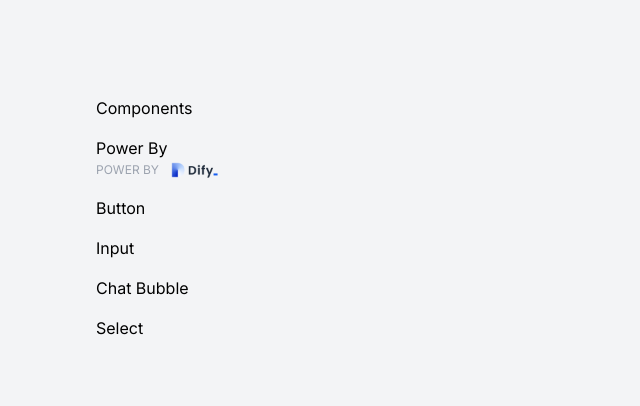
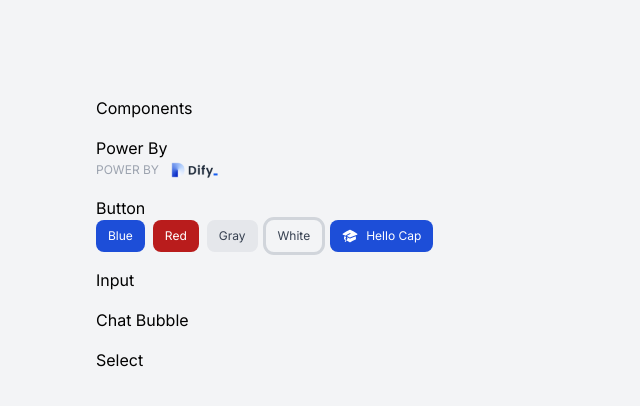
Before and after one commit to langgenius/dify-conversation, a Next.js app: page /components in a window 1280 px wide. Shown: the top 406 px of the page, without its empty margins (0-640 px from the left). Built offline with nearby package versions, Linux system fonts and the light colour scheme.

Commit message:
feat: add buttons

```diff
--- a/app/components/page.tsx
+++ b/app/components/page.tsx
@@ -1,5 +1,7 @@
 import styles from './style.module.css'
 import PowerBy from '@/components/power-by'
+import Button from '@/components/button'
+import AcademicCap from '@heroicons/react/24/solid/AcademicCapIcon'
 const Home = () => {
   return <main className={styles.container}>
     <h1>Components</h1>
@@ -10,6 +12,14 @@ const Home = () => {
 
     <div>
       <h2>Button</h2>
+      <Button text="Blue" type='blue' className='mr-2'/>
+      <Button text="Red" type='red' className='mr-2'/>
+      <Button text="Gray" type='gray' className='mr-2'/>
+      <Button text="White" type='white' className='mr-2'/>
+      <Button text="Blue" type='blue' className='mr-2'>
+        <AcademicCap className="h-4 w-4 text-white mr-2" />
+        Hello Cap
+      </Button>
     </div>
 
     <div>
--- a/components/button/index.tsx
+++ b/components/button/index.tsx
@@ -0,0 +1,34 @@
+import React, { FC, ReactNode } from 'react'
+import cn from 'classnames'
+import styles from './style.module.css'
+interface ButtonProps {
+  text: string
+  type: 'blue' | 'gray' | 'red' | 'white'
+  className?: string
+  onClick?: () => void
+  children?: ReactNode
+}
+
+const Button: FC<ButtonProps> = ({
+    text,
+    children,
+    className,
+    type= 'blue',
+    onClick
+}: ButtonProps) => {
+  return <button
+    onClick={onClick}
+    className={cn(
+      className && className,
+      styles.button,
+      type === 'blue' && styles.blue,
+      type === 'gray' && styles.gray,
+      type === 'red' && styles.red,
+      type === 'white' && styles.white,
+    )}
+  >
+    {children || text}
+  </button>
+}
+
+export default Button
--- /dev/null
+++ b/components/button/style.module.css
@@ -0,0 +1,15 @@
+.button {
+  @apply inline-flex text-xs py-2 px-3 rounded-lg align-middle;
+}
+.button.blue {
+  @apply text-white bg-blue-700 hover:bg-blue-800;
+}
+.button.gray {
+  @apply text-gray-700 bg-gray-200  hover:bg-gray-300;
+}
+.button.red {
+  @apply text-white bg-red-700 hover:bg-red-800;
+}
+.button.white {
+  @apply text-gray-700 bg-transparent outline outline-gray-300 hover:bg-gray-300;
+}
--- a/package.json
+++ b/package.json
@@ -9,10 +9,12 @@
     "lint": "next lint"
   },
   "dependencies": {
+    "@heroicons/react": "^2.0.18",
     "@types/node": "20.2.5",
     "@types/react": "18.2.9",
     "@types/react-dom": "18.2.4",
     "autoprefixer": "10.4.14",
+    "classnames": "^2.3.2",
     "dify-client": "^2.0.0",
     "eslint": "8.42.0",
     "eslint-config-next": "13.4.4",
```
Also changed, not shown: components/button/style.css (deleted), components/chat-bubble/style.css (deleted), components/chat-bubble/style.module.css (added), components/input/style.css (deleted), components/input/style.module.css (added), components/power-by/style.css (deleted), components/select/style.css (deleted), components/select/style.module.css (added), 1 other file (tests, documents, lock files or other folders).
